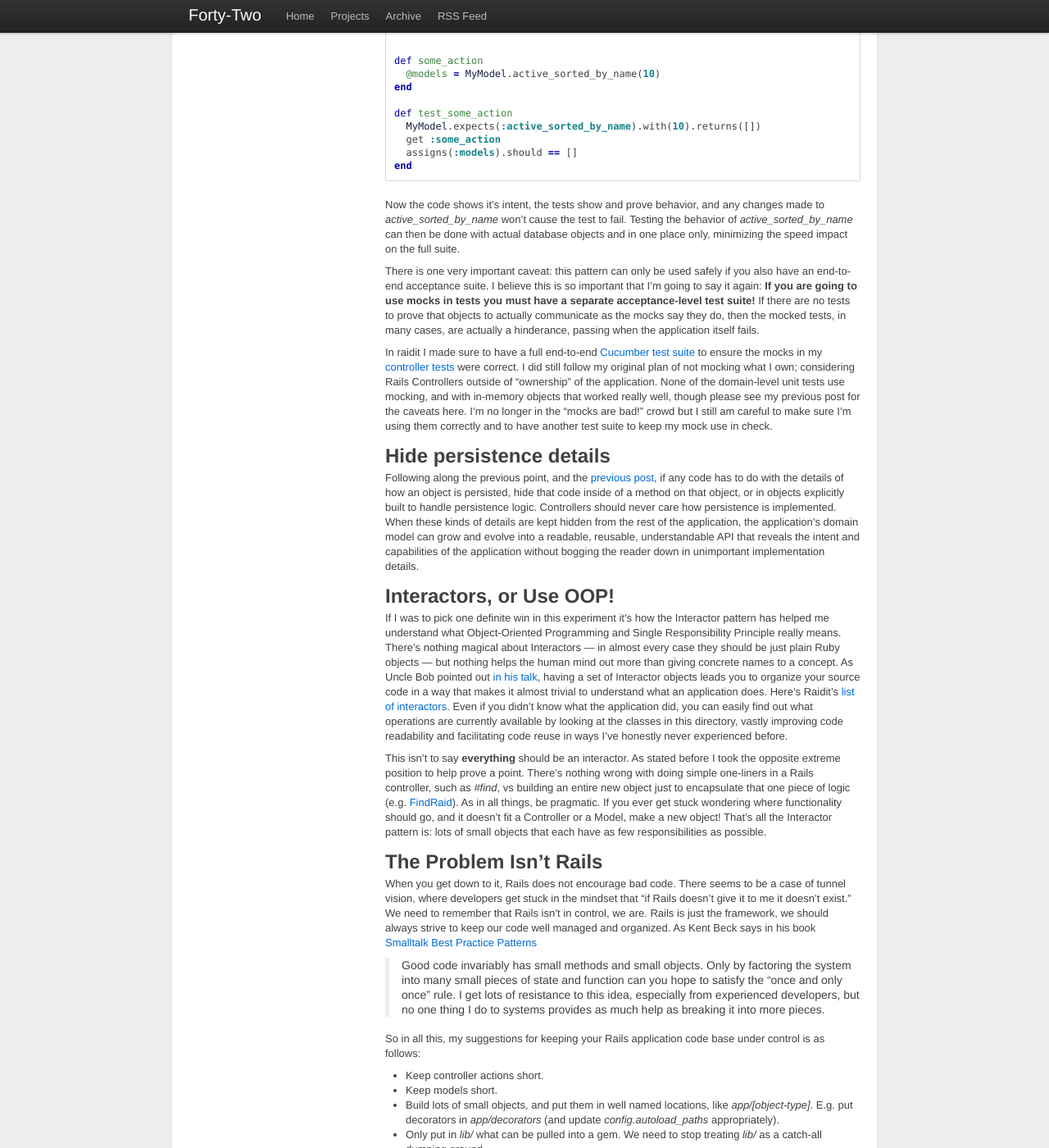
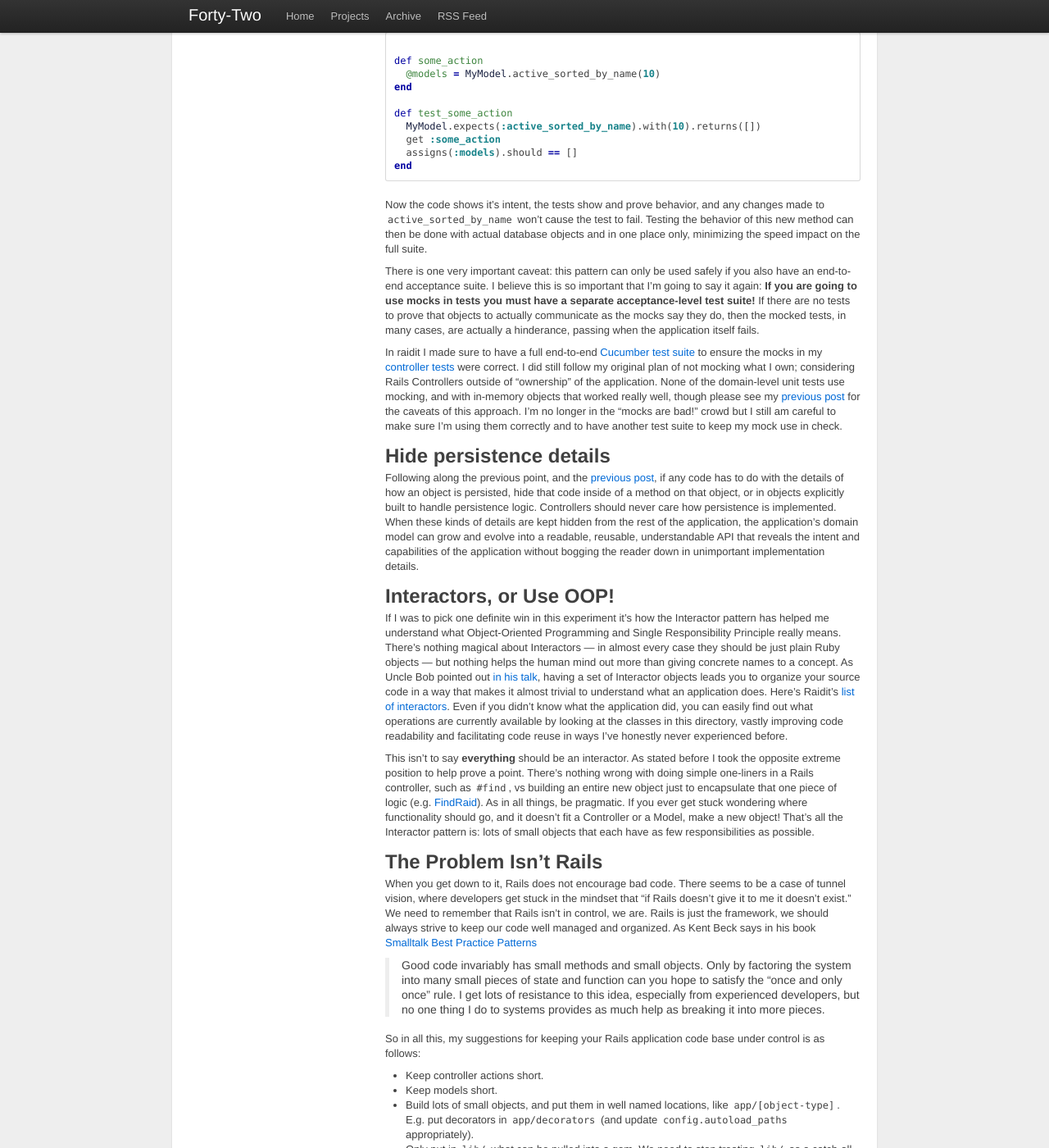
Before and after one commit to jasonroelofs/website, a Jekyll site: the page built from _posts/2013-02-11-raidit-final-thoughts.markdown, in a window 1280 px wide and 1400 px high, scrolled down 1497 px. Shown: the whole window at 82% size. Built offline with Jekyll 4.4.1, drawn with Linux system fonts in a browser that asks for light colours; Markdown is read by kramdown in place of the engine named in the settings; comment, search, counter and statistics services are not loaded.

Commit message:
Final tweaks and updates

```diff
--- a/_posts/2013-02-11-raidit-final-thoughts.markdown
+++ b/_posts/2013-02-11-raidit-final-thoughts.markdown
@@ -67,11 +67,11 @@
 end
 </code></pre>
 
-Now the code shows it's intent, the tests show and prove behavior, and any changes made to *active_sorted_by_name* won't cause the test to fail. Testing the behavior of *active_sorted_by_name* can then be done with actual database objects and in one place only, minimizing the speed impact on the full suite.
+Now the code shows it's intent, the tests show and prove behavior, and any changes made to `active_sorted_by_name` won't cause the test to fail. Testing the behavior of this new method can then be done with actual database objects and in one place only, minimizing the speed impact on the full suite.
 
 There is one very important caveat: this pattern can only be used safely if you also have an end-to-end acceptance suite. I believe this is so important that I'm going to say it again: **If you are going to use mocks in tests you must have a separate acceptance-level test suite!** If there are no tests to prove that objects to actually communicate as the mocks say they do, then the mocked tests, in many cases, are actually a hinderance, passing when the application itself fails.
 
-In raidit I made sure to have a full end-to-end [Cucumber test suite](https://github.com/jasonroelofs/raidit/tree/master/features) to ensure the mocks in my [controller tests](https://github.com/jasonroelofs/raidit/tree/master/test/controllers) were correct. I did still follow my original plan of not mocking what I own; considering Rails Controllers outside of "ownership" of the application. None of the domain-level unit tests use mocking, and with in-memory objects that worked really well, though please see my previous post for the caveats here. I'm no longer in the "mocks are bad!" crowd but I still am careful to make sure I'm using them correctly and to have another test suite to keep my mock use in check.
+In raidit I made sure to have a full end-to-end [Cucumber test suite](https://github.com/jasonroelofs/raidit/tree/master/features) to ensure the mocks in my [controller tests](https://github.com/jasonroelofs/raidit/tree/master/test/controllers) were correct. I did still follow my original plan of not mocking what I own; considering Rails Controllers outside of "ownership" of the application. None of the domain-level unit tests use mocking, and with in-memory objects that worked really well, though please see my [previous post]({% post_url 2013-01-28-implementing-persistence %}) for the caveats of this approach. I'm no longer in the "mocks are bad!" crowd but I still am careful to make sure I'm using them correctly and to have another test suite to keep my mock use in check.
 
 ## Hide persistence details
 
@@ -81,7 +81,7 @@
 
 If I was to pick one definite win in this experiment it's how the Interactor pattern has helped me understand what Object-Oriented Programming and Single Responsibility Principle really means. There's nothing magical about Interactors &mdash; in almost every case they should be just plain Ruby objects &mdash; but nothing helps the human mind out more than giving concrete names to a concept. As Uncle Bob pointed out [in his talk](http://www.confreaks.com/videos/759-rubymidwest2011-keynote-architecture-the-lost-years), having a set of Interactor objects leads you to organize your source code in a way that makes it almost trivial to understand what an application does. Here's Raidit's [list of interactors](https://github.com/jasonroelofs/raidit/tree/master/app/interactors). Even if you didn't know what the application did, you can easily find out what operations are currently available by looking at the classes in this directory, vastly improving code readability and facilitating code reuse in ways I've honestly never experienced before.
 
-This isn't to say **everything** should be an interactor. As stated before I took the opposite extreme position to help prove a point. There's nothing wrong with doing simple one-liners in a Rails controller, such as *#find*, vs building an entire new object just to encapsulate that one piece of logic (e.g. [FindRaid](https://github.com/jasonroelofs/raidit/blob/master/app/interactors/find_raid.rb)). As in all things, be pragmatic. If you ever get stuck wondering where functionality should go, and it doesn't fit a Controller or a Model, make a new object! That's all the Interactor pattern is: lots of small objects that each have as few responsibilities as possible.
+This isn't to say **everything** should be an interactor. As stated before I took the opposite extreme position to help prove a point. There's nothing wrong with doing simple one-liners in a Rails controller, such as `#find`, vs building an entire new object just to encapsulate that one piece of logic (e.g. [FindRaid](https://github.com/jasonroelofs/raidit/blob/master/app/interactors/find_raid.rb)). As in all things, be pragmatic. If you ever get stuck wondering where functionality should go, and it doesn't fit a Controller or a Model, make a new object! That's all the Interactor pattern is: lots of small objects that each have as few responsibilities as possible.
 
 ## The Problem Isn't Rails
 
@@ -93,9 +93,9 @@
 
 * Keep controller actions short.
 * Keep models short.
-* Build lots of small objects, and put them in well named locations, like *app/[object-type]*. E.g. put decorators in *app/decorators* (and update *config.autoload_paths* appropriately).
-* Only put in *lib/* what can be pulled into a gem. We need to stop treating *lib/* as a catch-all dumping ground.
-* If it's a domain model, put it in *app/models*. The class doesn't have to be ActiveRecord::Base to live there.
+* Build lots of small objects, and put them in well named locations, like `app/[object-type]`. E.g. put decorators in `app/decorators` (and update `config.autoload_paths` appropriately).
+* Only put in `lib/` what can be pulled into a gem. We need to stop treating `lib/` as a catch-all dumping ground.
+* If it's a domain model, put it in `app/models`. The class doesn't have to be ActiveRecord::Base to live there.
 * And above all else: Listen to your code! Test pain is a good thing, it's telling you there's a problem with the design. Refactor until the code is pain free once more.
 
 It's been fun to buck trends and intentionally go places I know I'd have troubles. I've learned a lot through this and discussions over code design and I hope I've helped out others in their quest to better software design as well.
```
